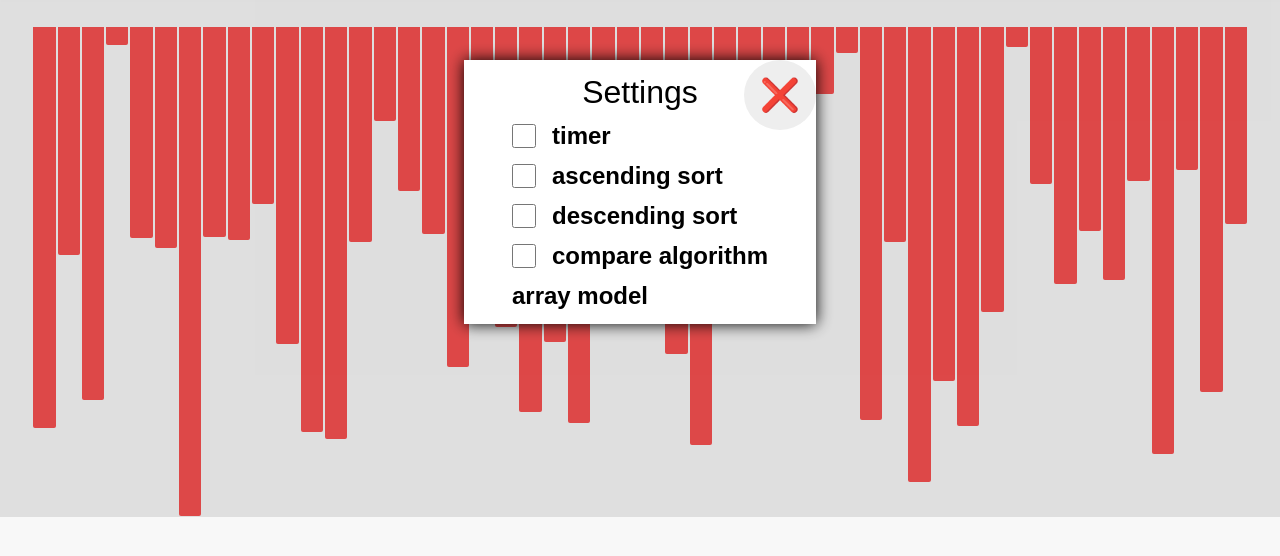
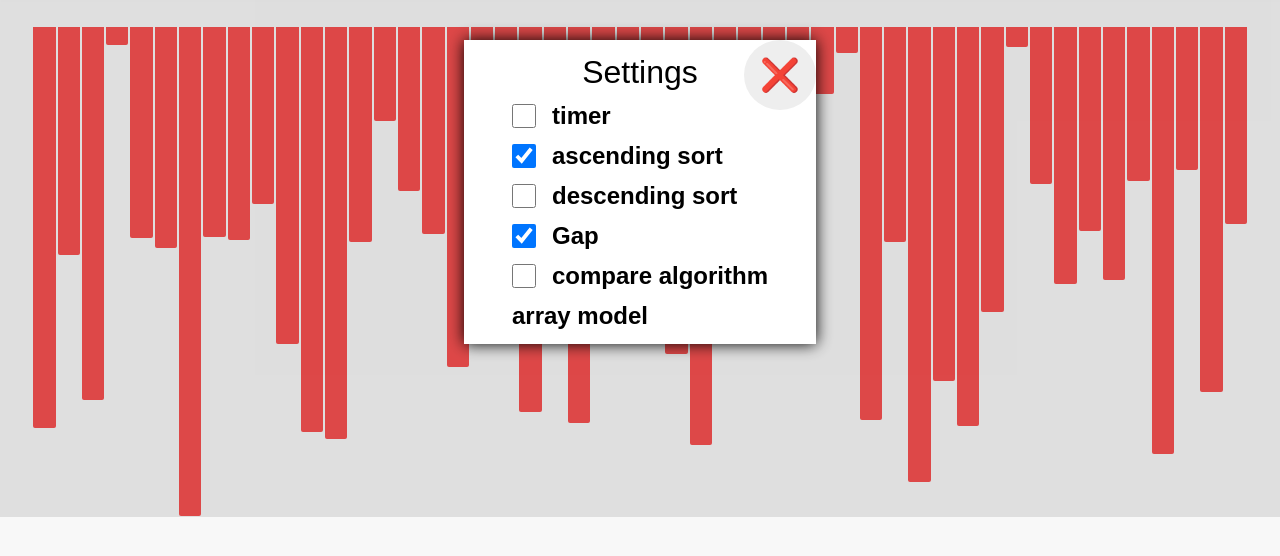
Before and after one commit to p4trick-04/my-sort-visualizer, a plain HTML site: page file/index.html in a window 1280 px wide. Both pictures are taken after a click on the element "⚙️". Shown: the part 134-690 px from the top of the page. Drawn offline with Linux system fonts and the light colour scheme.

Commit message:
new setting options

```diff
--- a/file/index.html
+++ b/file/index.html
@@ -75,12 +75,16 @@
           <p>timer</p>
         </div>
         <div>
-          <input type="checkbox">
+          <input type="checkbox" checked>
           <p>ascending sort</p>
         </div>
         <div>
           <input type="checkbox">
           <p>descending sort</p>
+        </div>
+        <div>
+          <input type="checkbox" checked>
+          <p>Gap</p>
         </div>
         <div>
           <input type="checkbox">
```
